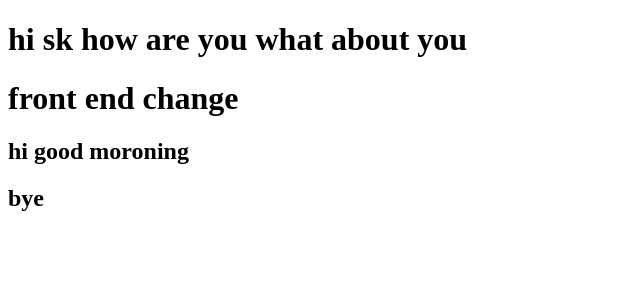
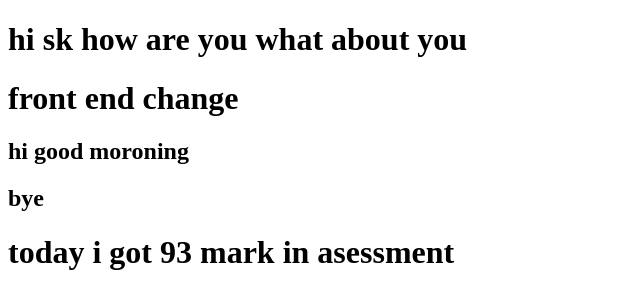
Before and after one commit to sukant-git/sample, a plain HTML site: page index.html in a window 1280 px wide. Shown: the whole page, without its empty margins (0-640 px from the left). Drawn offline with Linux system fonts and the light colour scheme.

Commit message:
fix:new message

```diff
--- a/index.html
+++ b/index.html
@@ -10,6 +10,9 @@
     <h1>front end change</h1>
     <h2>hi good moroning</h2>
     <h2>bye</h2>
+    <div>
+        <h1>today i got 93 mark in asessment</h1>
+    </div>
 
 </body>
 </html>
```
